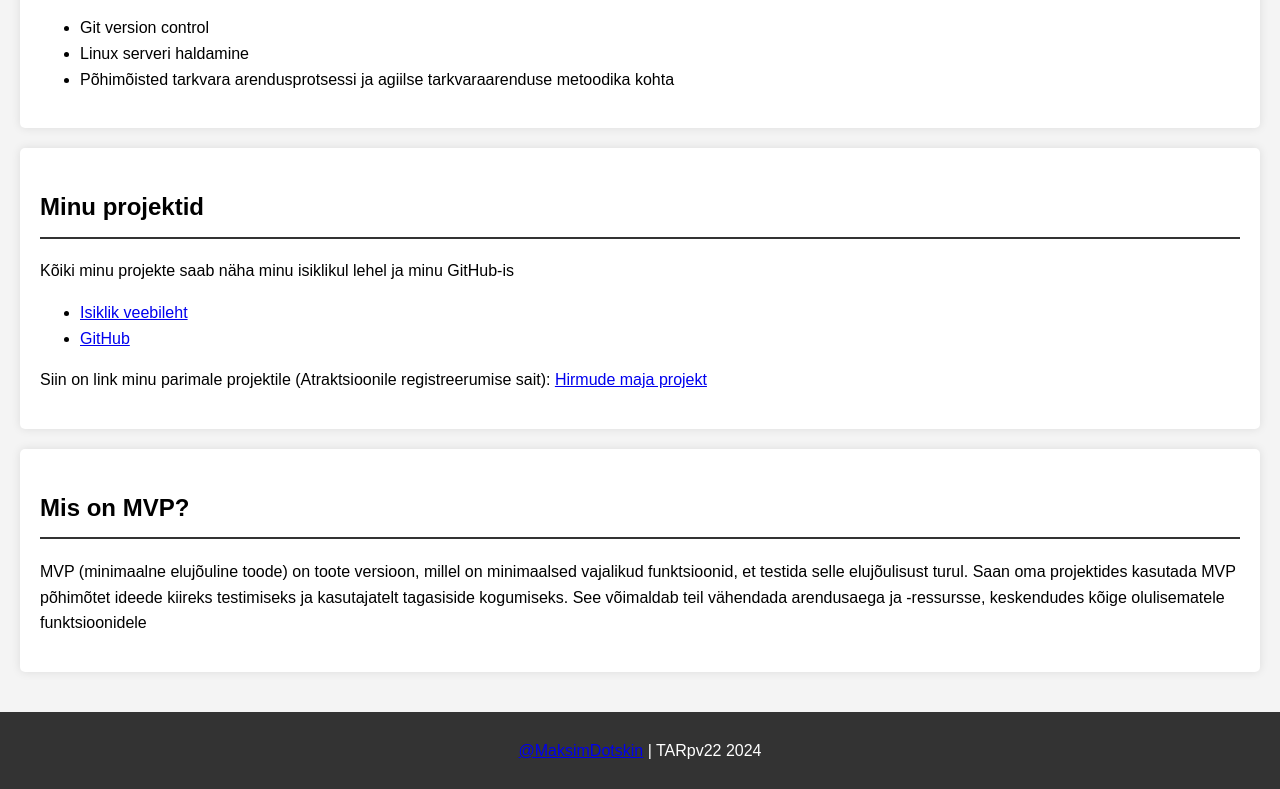
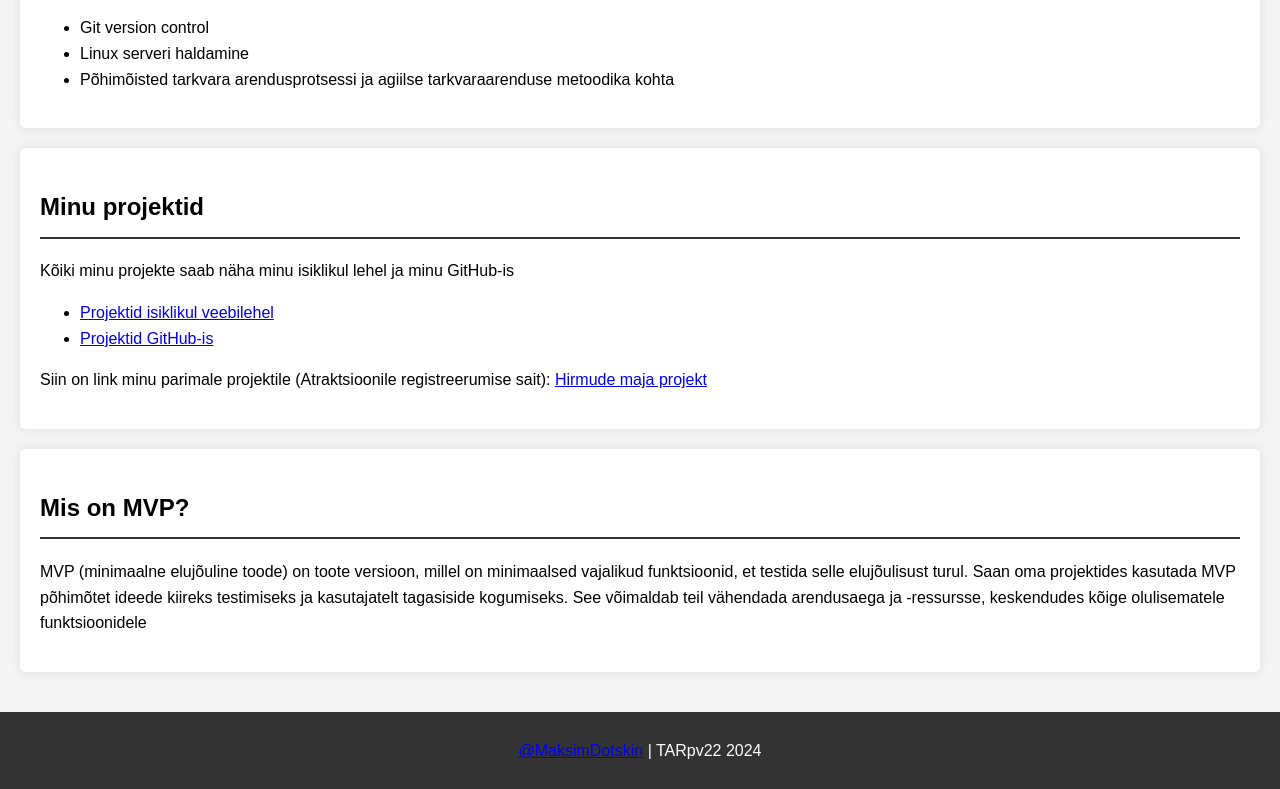
Before and after one commit to DotskinMaksim/Koduleht, a plain HTML site: page index.html in a window 1280 px wide. Shown: the part 1211-2000 px from the top of the page. Drawn offline with Linux system fonts and the light colour scheme.

Commit message:
Update index.html

```diff
--- a/index.html
+++ b/index.html
@@ -8,7 +8,7 @@
 </head>
 <body>
 <header>
-    <h1>Maksim Dotskin - profiil</h1>
+    <h1>Maksim Dotskin - Portfell</h1>
     <nav>
         <ul>
             <li><a href="#about">Minu eest</a></li>
@@ -67,8 +67,8 @@
         <h2>Minu projektid</h2>
         <p>Kõiki minu projekte saab näha minu isiklikul lehel ja minu GitHub-is</p>
         <ul>
-            <li><a href="https://maksimdotskin22.thkit.ee" target="_blank">Isiklik veebileht</a></li>
-            <li><a href="https://github.com/DotskinMaksim" target="_blank">GitHub</a></li>
+            <li><a href="https://maksimdotskin22.thkit.ee" target="_blank">Projektid isiklikul veebilehel</a></li>
+            <li><a href="https://github.com/DotskinMaksim" target="_blank">Projektid GitHub-is</a></li>
         </ul>
 
         <p>Siin on link minu parimale projektile (Atraktsioonile registreerumise sait): <a target="_blank" href="https://maksimdotskin22.thkit.ee/andmebaasid/hirmumaja/index.php">Hirmude maja projekt</a></p>
```
